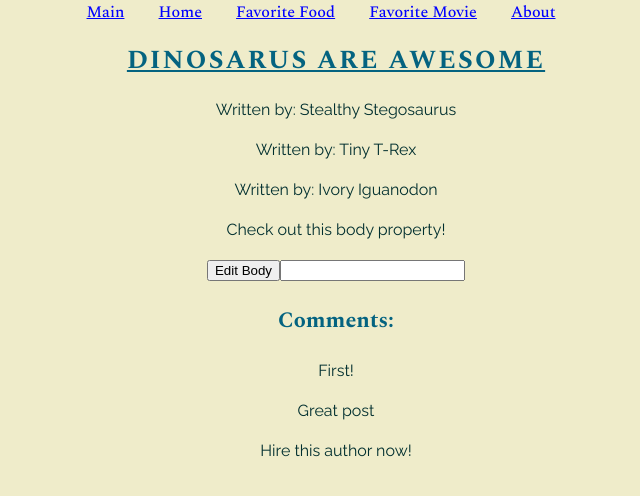
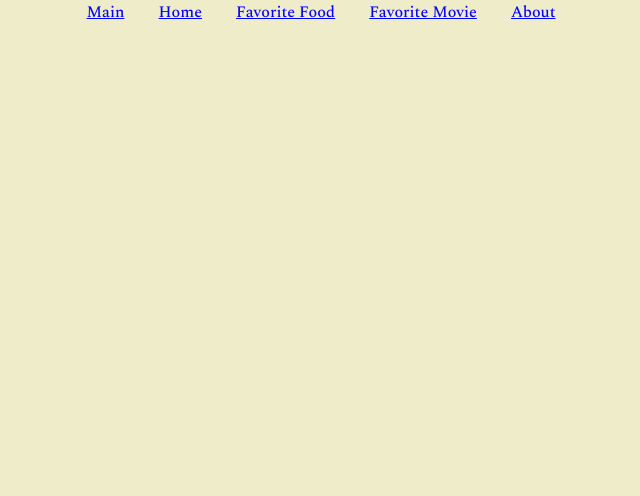
Before and after one commit to sei-jed-10/Blog-Post-React-App, a React (Create React App) app: page / in a window 1280 px wide. Shown: the top 496 px of the page, without its empty margins (304-944 px from the left). Built offline with nearby package versions, Linux system fonts and the light colour scheme.

Commit message:
Blog Post React App

```diff
--- a/src/App.js
+++ b/src/App.js
@@ -33,7 +33,7 @@ const post = {
       </nav>
 
       <div>
-        <Route exact path="/" render={
+        <Route exact path="/Blog-Post-React-App/" render={
                 (props) => (<Main
                           {...props}
                           title={post.title}
```
